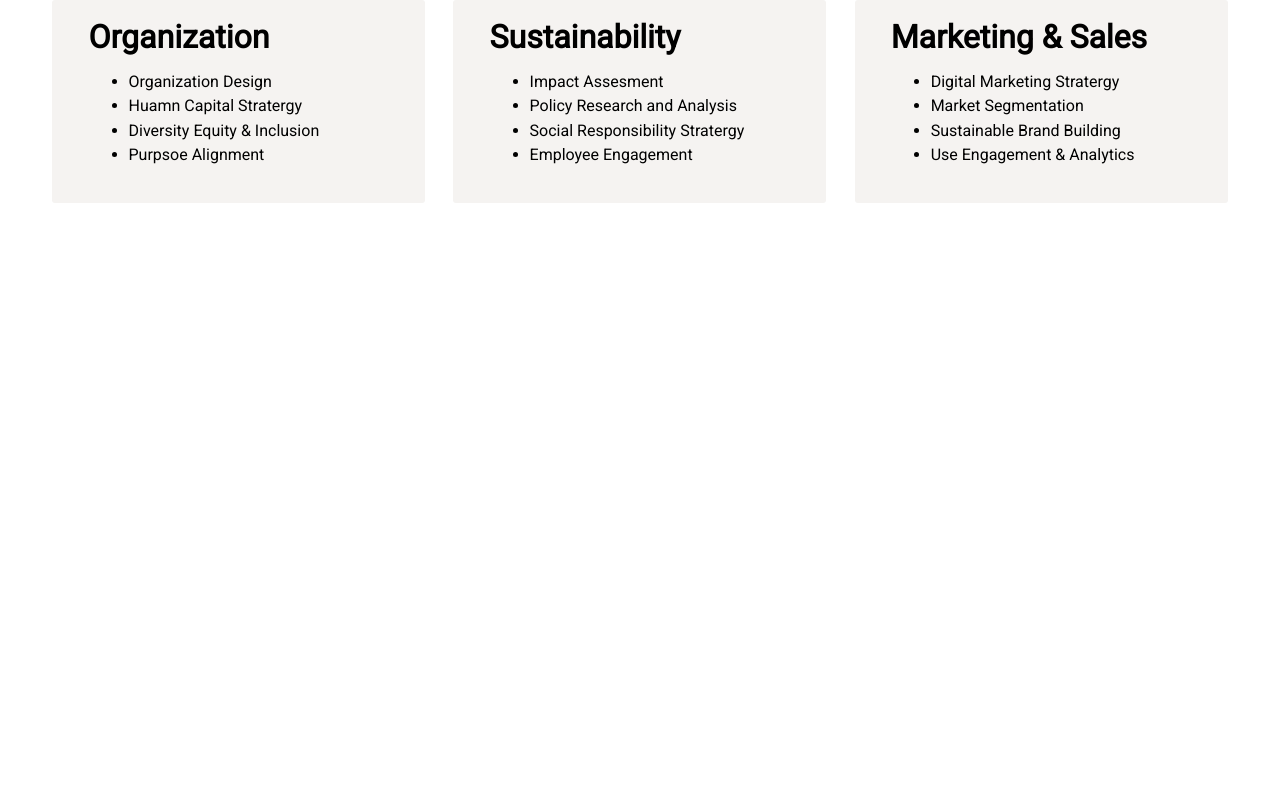
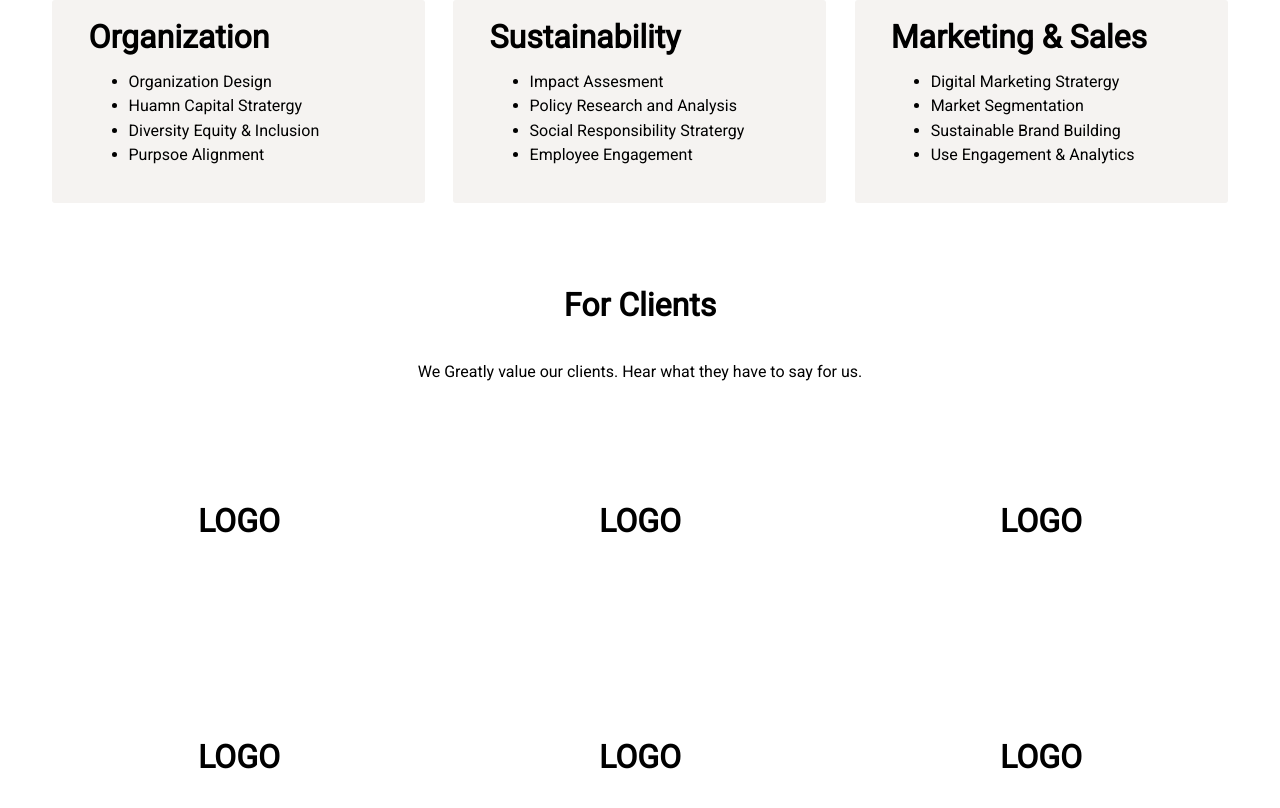
Before and after one commit to Devsoc-BPGC/180-dc-website, a React (Create React App) app: page / in a window 1280 px wide. Shown: the part 2704-3512 px from the top of the page. Before the commit the page ends 2956 px from the top, so only its background shows below. Built offline with nearby package versions, Linux system fonts and the light colour scheme.

Commit message:
added flip ui component and Clients section

```diff
--- a/src/App.js
+++ b/src/App.js
@@ -2,6 +2,7 @@ import React from 'react';
 import './App.css';
 import AboutUs from './components/AboutUs/AboutUs';
 import Capabilities from './components/Capabilities/Capabilities';
+import Clients from './components/Clients/Clients';
 import FrontPage from './components/FrontPage/FrontPage';
 import Welcome from './components/Welcome/Welcome';
 
@@ -12,6 +13,7 @@ function App() {
       <AboutUs />
       <Welcome />
       <Capabilities />
+      <Clients />
     </React.Fragment>
   );
 }
--- /dev/null
+++ b/src/components/Clients/Clients.js
@@ -0,0 +1,27 @@
+import classes from './Clients.module.css'
+import Flip from '../UI/Flip';
+
+const Clients = () => {
+    return (
+        <div className={classes['clients']}>
+            <div className={classes['client-title']}>
+                <h1>For Clients</h1>
+                <p>We Greatly value our clients. Hear what they have to say for us.</p>
+            </div>
+            <div className={classes['card']}>
+                <div className={classes['card-row']}>
+                    <Flip />
+                    <Flip />
+                    <Flip />
+                </div>
+                <div className={classes['card-row']}>
+                    <Flip />
+                    <Flip />
+                    <Flip />
+                </div>
+            </div>
+        </div>
+    );
+}
+
+export default Clients;
--- /dev/null
+++ b/src/components/Clients/Clients.module.css
@@ -0,0 +1,38 @@
+@import url("https://fonts.googleapis.com/css2?family=Roboto&display=swap");
+
+.clients{
+    display: flex;
+    flex-direction: column;
+    align-items: stretch;
+    padding: 1% 3%;
+    min-height: 80vh;
+    font-family: 'Roboto', sans-serif;
+}
+.cards{
+    display: flex;
+    flex-direction: column;
+    align-items: stretch;
+    width: 100%;
+}
+.card-row{
+    display: flex;
+    align-items: stretch;
+    justify-content: space-around;
+    flex-wrap: wrap;
+    flex-grow: 1;
+    height: 40%;
+    width: 100%;
+    margin-bottom: 3%;
+}
+.client-title{
+    display: flex;
+    flex-direction: column;
+    align-items: center;
+    padding-bottom: 2%;
+}
+@media (max-width:750px) {
+    .card-row{
+        flex-direction: column;
+        align-items: center;
+    }
+}
--- /dev/null
+++ b/src/components/UI/Flip.js
@@ -0,0 +1,19 @@
+import classes from './Flip.module.css'
+
+const Flip = (props)=>{
+    return (
+        <div class={classes["flip-card"]}>
+            <div class={classes["flip-card-inner"]}>
+                <div class={classes["flip-card-front"]}>
+                    <h1>LOGO</h1>
+                </div>
+                <div class={classes["flip-card-back"]}>
+                    <h1>Company Name</h1>
+                    <p>Lorem Ipsum is simply dummy text of the printing and typesetting industry.</p>
+                </div>
+            </div>
+        </div>
+    );
+}
+
+export default Flip;
--- /dev/null
+++ b/src/components/UI/Flip.module.css
@@ -0,0 +1,42 @@
+.flip-card {
+    background-color: transparent;
+    width: 300px;
+    height: 200px;
+    perspective: 1000px;
+  }
+
+  .flip-card-inner {
+    position: relative;
+    width: 100%;
+    height: 100%;
+    text-align: center;
+    transition: transform 0.8s;
+    transform-style: preserve-3d;
+  }
+
+  .flip-card:hover .flip-card-inner {
+    transform: rotateY(180deg);
+  }
+
+  .flip-card-front, .flip-card-back {
+    position: absolute;
+    width: 100%;
+    height: 100%;
+    -webkit-backface-visibility: hidden;
+    backface-visibility: hidden;
+  }
+
+  .flip-card-front {
+    display: flex;
+    align-items: center;
+    justify-content: center;
+    background-color: transparent;
+    color: black;
+  }
+
+  .flip-card-back {
+    background-color: #7DCE13;
+    color: white;
+    transform: rotateY(180deg);
+    padding: 2% 4%;
+  }
```
